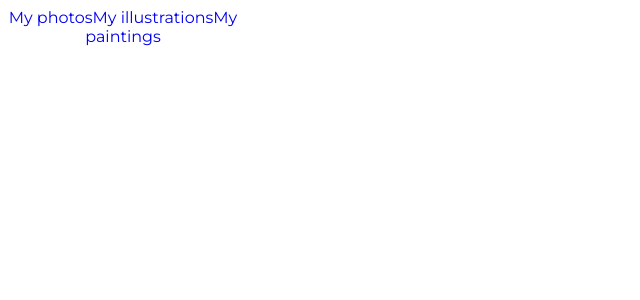
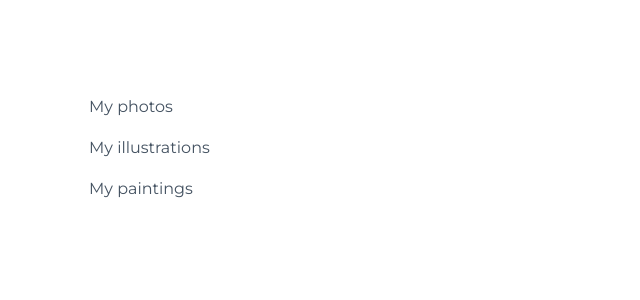
Before and after one commit to mistersouza/react-essentials, a React (Create React App) app in the folder my-app/: page / in a window 1280 px wide. Shown: the top 300 px of the page, without its empty margins (0-640 px from the left). Built offline with nearby package versions, Linux system fonts and the light colour scheme.

Commit message:
Write sidebar component

```diff
--- a/my-app/src/components/Sidebar.js
+++ b/my-app/src/components/Sidebar.js
@@ -1,9 +1,11 @@
+import css from './css/Sidebar.module.css'
+
 const Sidebar = () => {
     return (
-        <div>
-            <a href='#!' className='sidebar'>My photos</a>
-            <a href='#!' className='Sidebar'>My illustrations</a>
-            <a href='#!' className='Sidebar'>My paintings</a>
+        <div className={css.sidebar} >
+            <a href='#!'>My photos</a>
+            <a href='#!'>My illustrations</a>
+            <a href='#!'>My paintings</a>
         </div>
     )
 }
```
